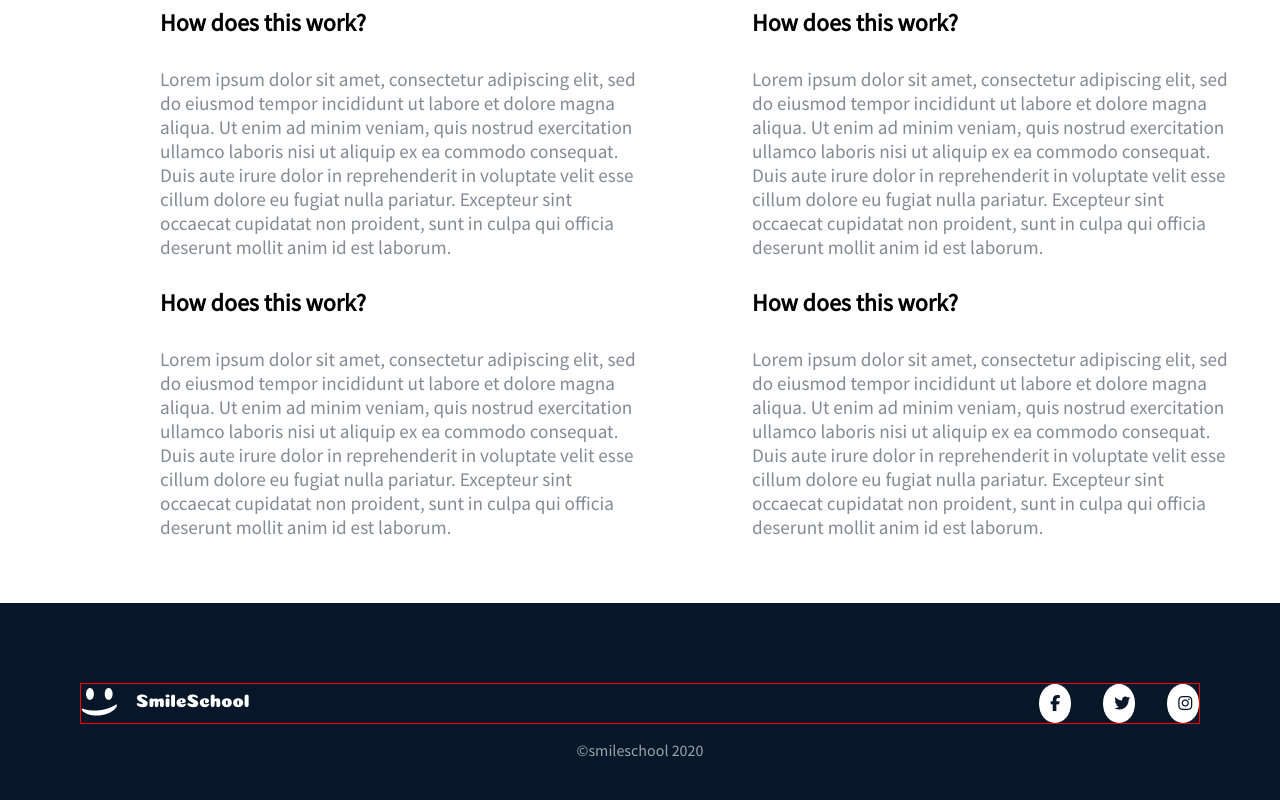
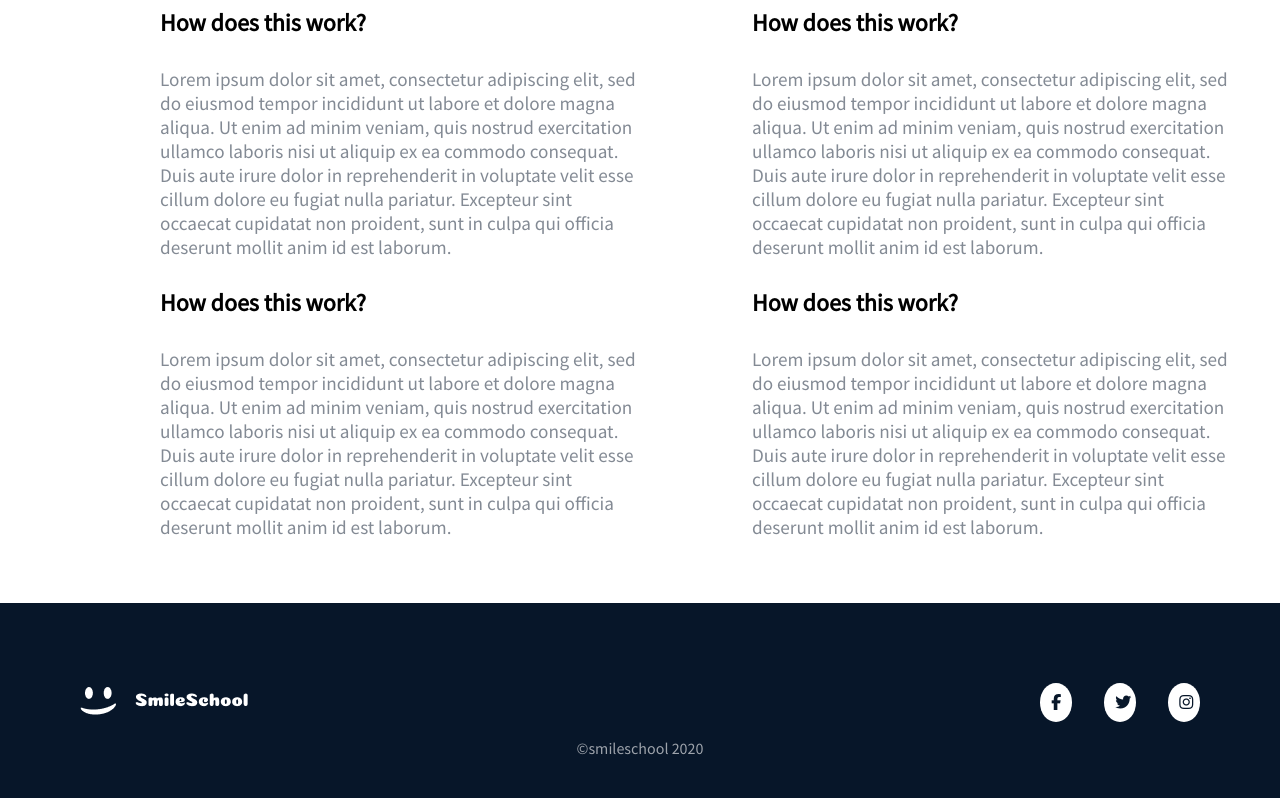
Before and after one commit to Sulley-Sadick/alx_html_css, a plain HTML site: page css_advanced/index.html in a window 1280 px wide. Shown: the part 2961-3761 px from the top of the page. Drawn offline with Linux system fonts and the light colour scheme.

Commit message:
removed code borders

```diff
--- a/css_advanced/styles.css
+++ b/css_advanced/styles.css
@@ -258,7 +258,6 @@ blockquote {
 
 /* smiles-content */
 .smiles-content {
-  /* border: 1px solid blue; */
   margin: 1rem 1.5rem;
 }
 
@@ -315,7 +314,6 @@ blockquote {
 
 /* time */
 .time {
-  /* border: 1px solid red; */
   margin-right: 3.5rem;
 }
 
@@ -332,8 +330,6 @@ blockquote {
   text-align: center;
   font-weight: 200;
   font-size: 2rem;
-  /* margin-bottom: 2rem; */
-  /* border: 1px solid orange; */
 }
 
 /* membership section span*/
@@ -425,7 +421,6 @@ blockquote {
   display: flex;
   justify-content: space-between;
   align-items: center;
-  border: 1px solid red;
 }
 
 .icons {
```
